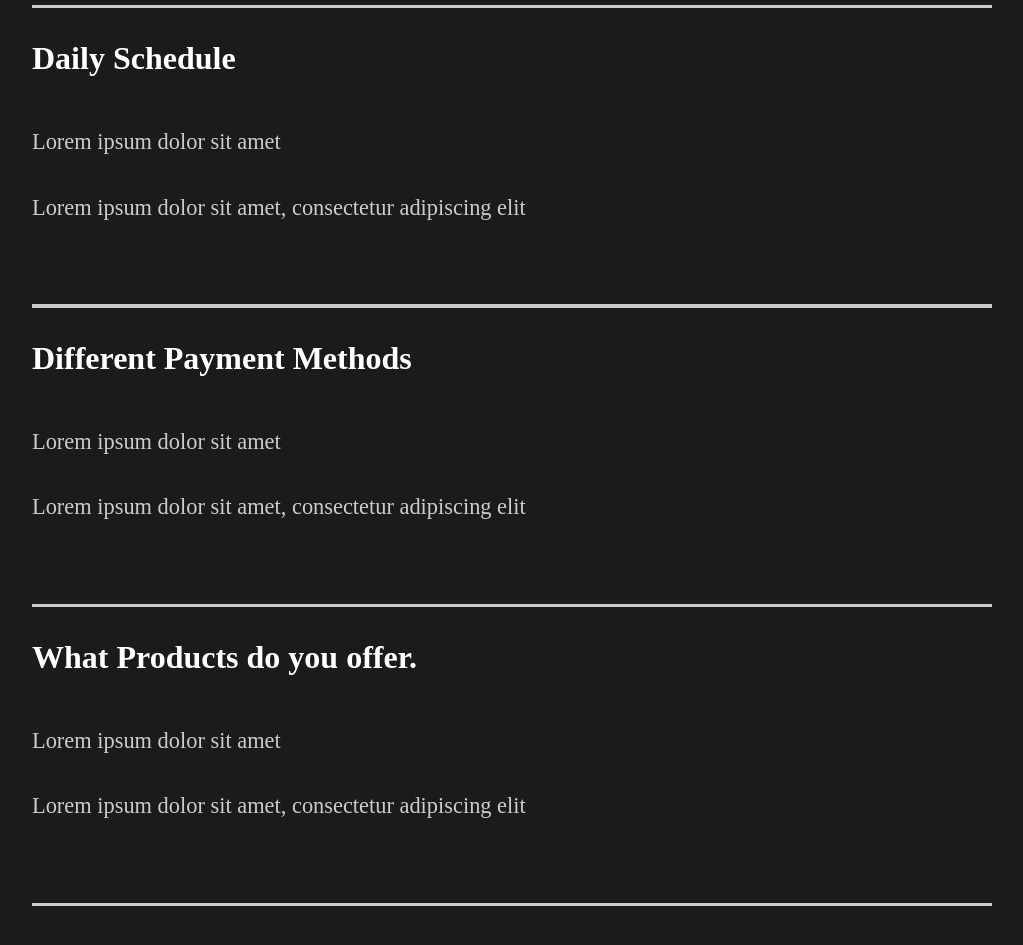
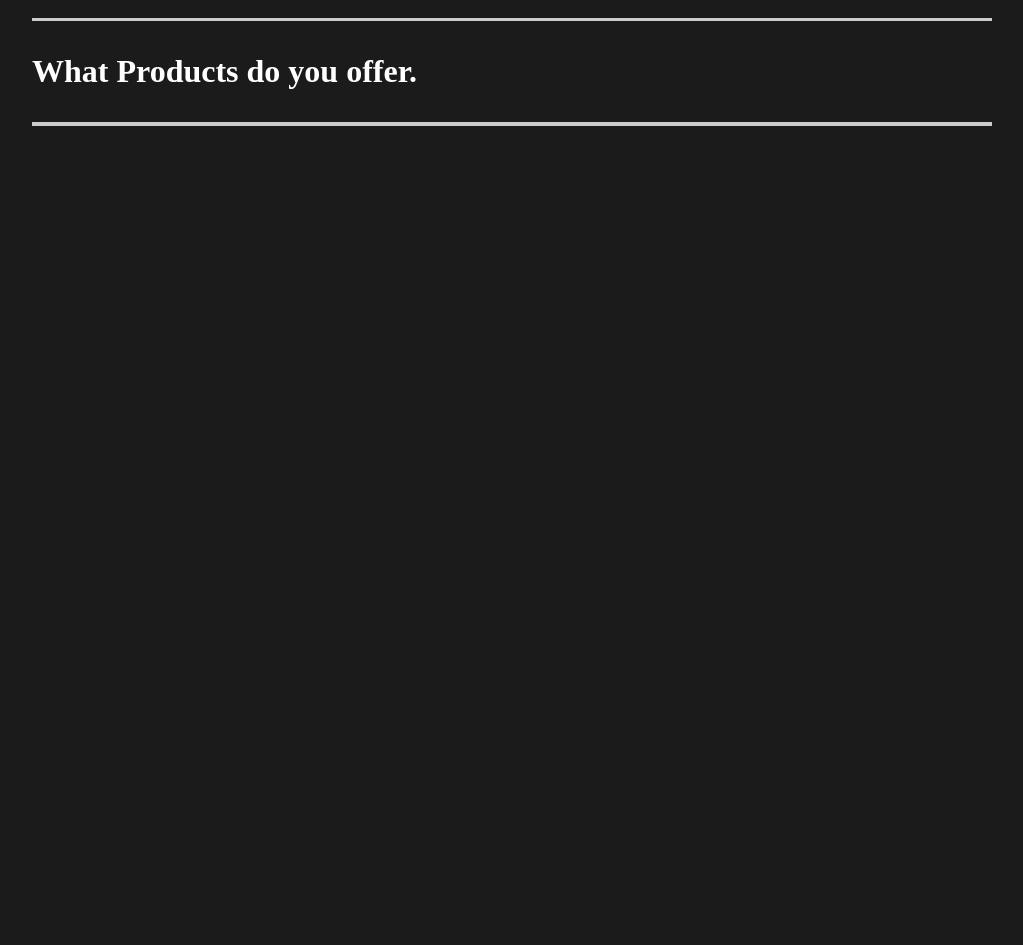
Before and after one commit to maciejrek/react-capture-portfolio, a React (Create React App) app: page / in a window 1280 px wide. Shown: the part 2660-3605 px from the top of the page, without its empty margins (128-1151 px from the left). After the commit the page ends 2898 px from the top, so only its background shows below. Built offline with nearby package versions, Linux system fonts and the light colour scheme; the HTML template or start-up script is replaced by a standard one.

Commit message:
Finish Faq animation

```diff
--- a/src/components/FaqSection.js
+++ b/src/components/FaqSection.js
@@ -3,6 +3,7 @@
 import styled from "styled-components";
 import { StyledAbout } from "../styles";
 import Toggle from "./Toggle";
+import { AnimateSharedLayout } from "framer-motion";
 
 const FaqSection = () => {
   return (
@@ -10,47 +11,32 @@
       <h2>
         Any questions? <span>FAQ</span>
       </h2>
-      <Toggle>
-        <div className="question">
-          <h4>How Do I Start</h4>
+      <AnimateSharedLayout>
+        <Toggle title="How Do I Start">
           <div className="answer">
             <p>Lorem ipsum dolor sit amet</p>
             <p>Lorem ipsum dolor sit amet, consectetur adipiscing elit</p>
           </div>
-          <div className="faq-line"></div>
-        </div>
-      </Toggle>
-
-      <Toggle>
-        <div className="question">
-          <h4>Daily Schedule</h4>
+        </Toggle>
+        <Toggle title="Daily Schedule">
           <div className="answer">
             <p>Lorem ipsum dolor sit amet</p>
             <p>Lorem ipsum dolor sit amet, consectetur adipiscing elit</p>
           </div>
-          <div className="faq-line"></div>
-        </div>
-      </Toggle>
-      <Toggle>
-        <div className="question">
-          <h4>Different Payment Methods</h4>
+        </Toggle>
+        <Toggle title="Different Payment Methods">
           <div className="answer">
             <p>Lorem ipsum dolor sit amet</p>
             <p>Lorem ipsum dolor sit amet, consectetur adipiscing elit</p>
           </div>
-          <div className="faq-line"></div>
-        </div>
-      </Toggle>
-      <Toggle>
-        <div className="question">
-          <h4>What Products do you offer.</h4>
+        </Toggle>
+        <Toggle title="What Products do you offer.">
           <div className="answer">
             <p>Lorem ipsum dolor sit amet</p>
             <p>Lorem ipsum dolor sit amet, consectetur adipiscing elit</p>
           </div>
-          <div className="faq-line"></div>
-        </div>
-      </Toggle>
+        </Toggle>
+      </AnimateSharedLayout>
     </StyledFaq>
   );
 };
--- a/src/components/Toggle.js
+++ b/src/components/Toggle.js
@@ -1,8 +1,17 @@
+import { motion } from "framer-motion";
 import React, { useState } from "react";
 
-const Toggle = ({ children }) => {
+const Toggle = ({ children, title }) => {
   const [toggle, setToggle] = useState(true);
-  return <div onClick={() => setToggle(!toggle)}>{toggle ? children : ""}</div>;
+  return (
+    <motion.div layout className="question" onClick={() => setToggle(!toggle)}>
+      <motion.h4 layout>{title}</motion.h4>
+
+      {toggle ? "" : children}
+
+      <motion.div layout className="faq-line"></motion.div>
+    </motion.div>
+  );
 };
 
 export default Toggle;
```
